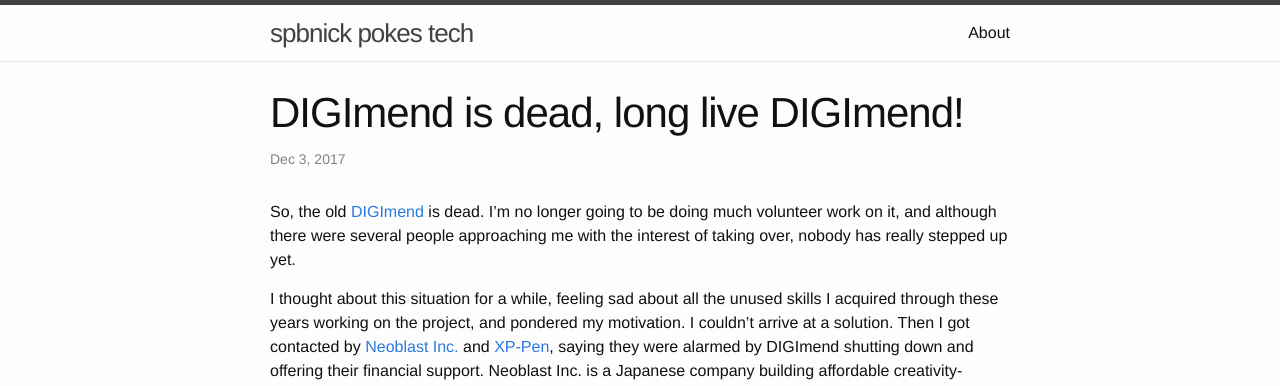
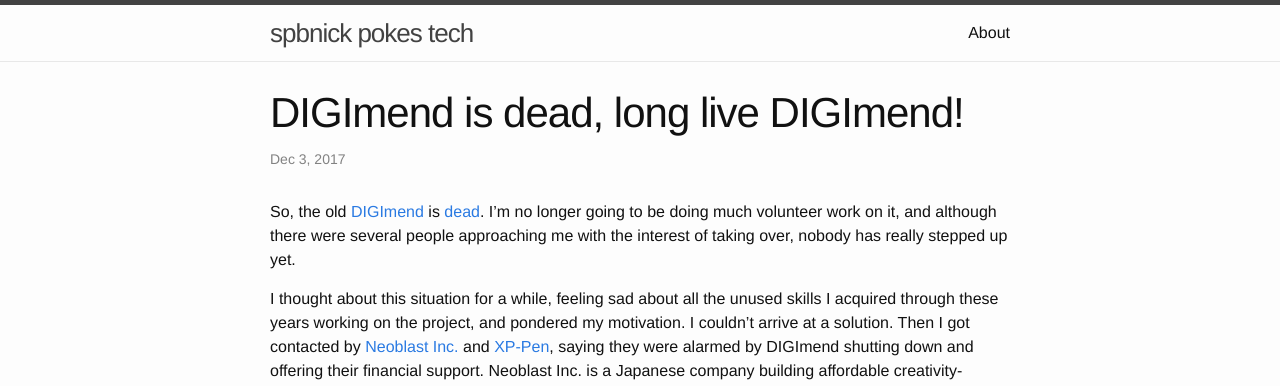
Before and after one commit to spbnick/spbnick.github.io, a Jekyll site: the page built from _posts/2017-12-03-Long-live-DIGImend.markdown, in a window 1280 px wide and 900 px high. Shown: the top 386 px of the window. Built offline with Jekyll 4.4.1, drawn with Linux system fonts in a browser that asks for light colours; comment, search, counter and statistics services are not loaded; part of the change alters nothing that is shown.

```diff
--- a/_posts/2017-12-03-Long-live-DIGImend.markdown
+++ b/_posts/2017-12-03-Long-live-DIGImend.markdown
@@ -5,10 +5,11 @@ date:   2017-12-03 11-10-00
 excerpt_separator: <!--more-->
 issue:  9
 ---
-So, the old [DIGImend](http://digimend.github.io) is dead. I'm no longer going
-to be doing much volunteer work on it, and although there were several people
-approaching me with the interest of taking over, nobody has really stepped up
-yet.
+So, the old [DIGImend](http://digimend.github.io) is
+[dead](http://spbnick.github.io/2016/07/31/Wrapping-up-DIGImend-work.html).
+I'm no longer going to be doing much volunteer work on it, and although there
+were several people approaching me with the interest of taking over, nobody
+has really stepped up yet.
 
 I thought about this situation for a while, feeling sad about all the unused
 skills I acquired through these years working on the project, and pondered my
```
